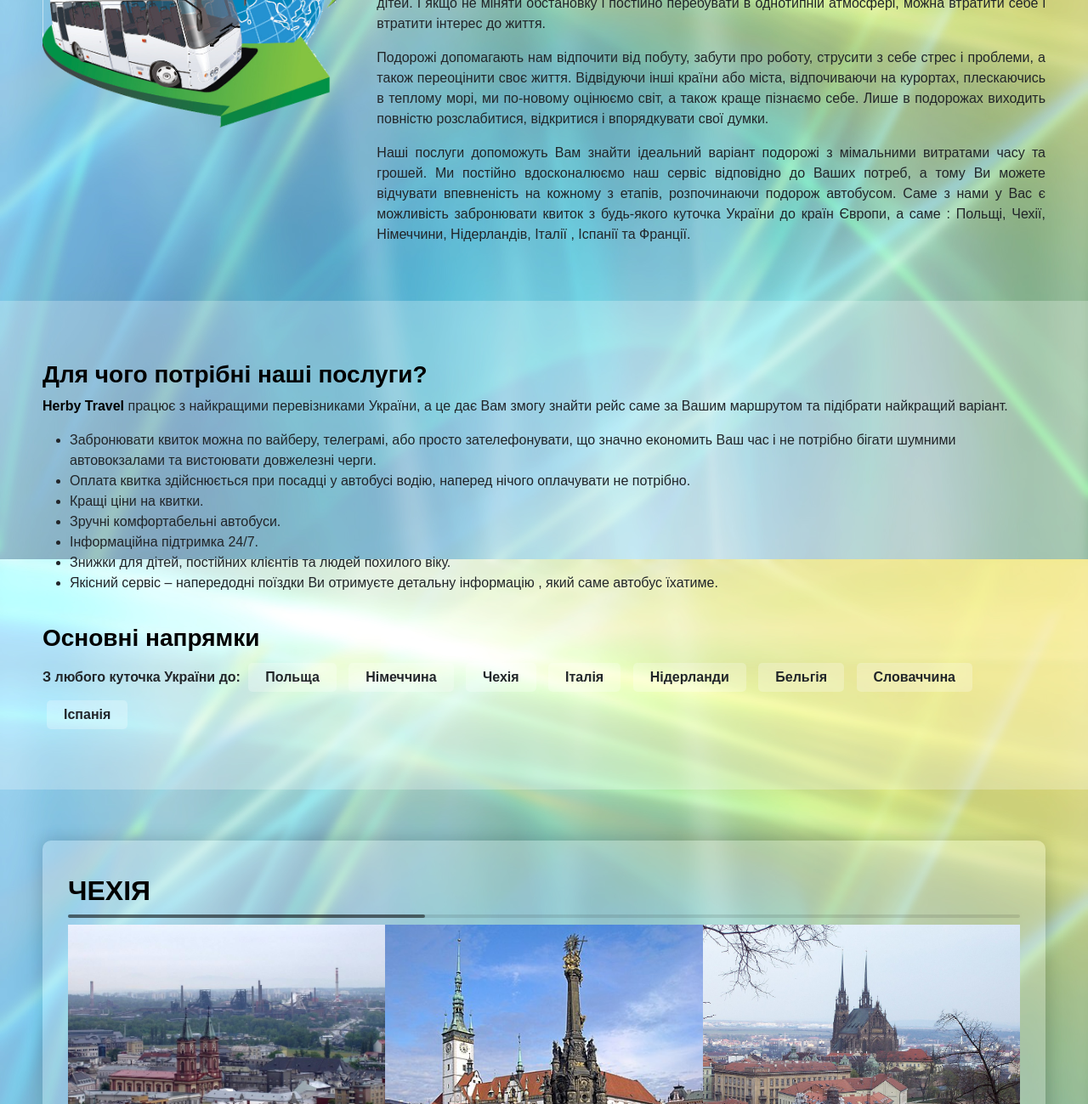
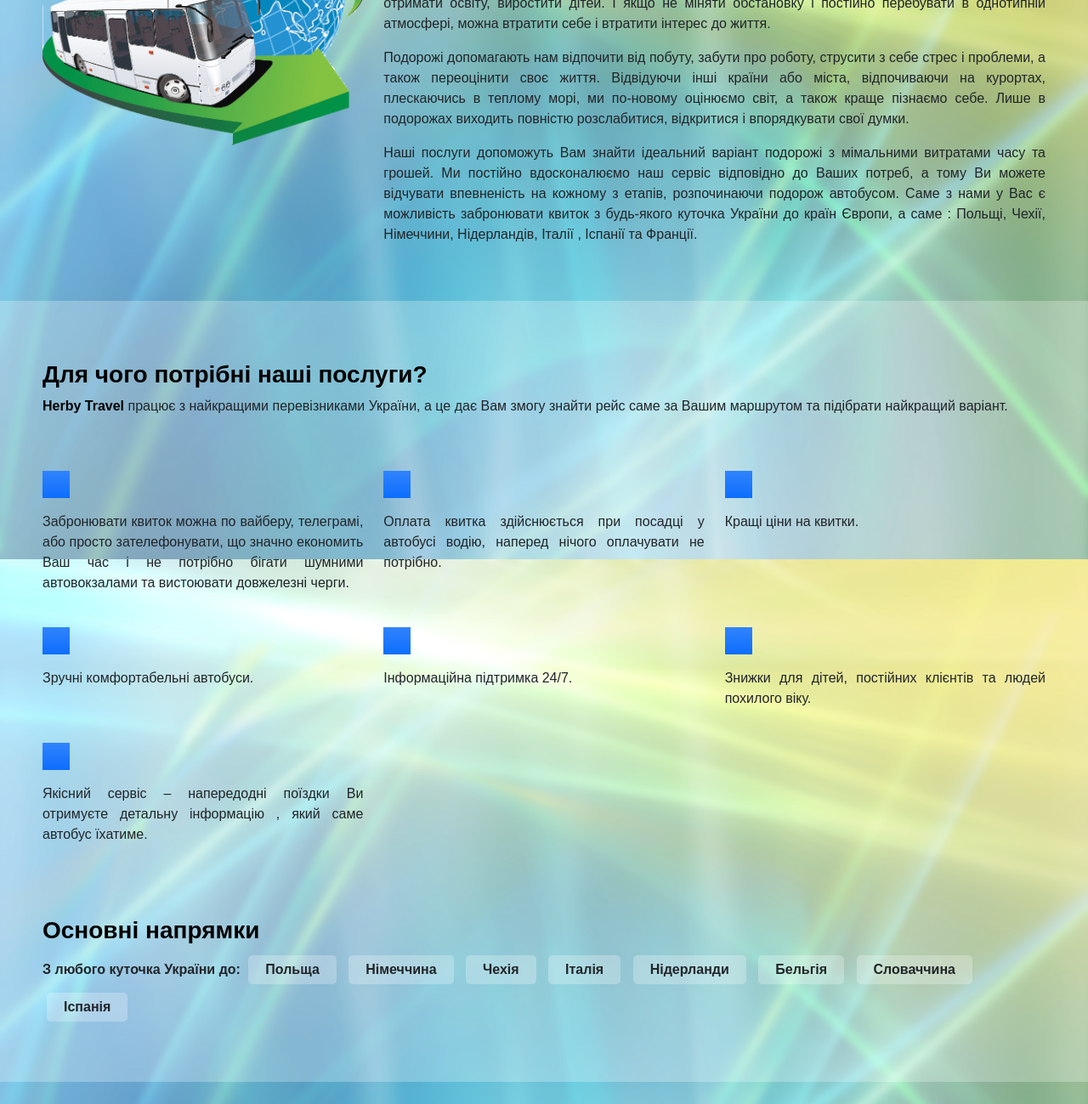
Before and after one commit to Mary-Matsuk/HerbieTravel.io, a plain HTML site: page index.html in a window 1280 px wide. Shown: the part 302-1601 px from the top of the page at 85% size. Drawn offline with nearby package versions, Linux system fonts and the light colour scheme.

Commit message:
вапвпвп

```diff
--- a/index.html
+++ b/index.html
@@ -156,18 +156,18 @@
     <div class="phone">
         <div class="animated pulse"><a href="tel:+068 663 3513">+38 (068) 663 3513</a></div>
     </div>
-    <section id="about" class="d-flex">
-
-        <div class="imgAbout col-md-4 col-sm-12">
+    <section id="about" >
+<div class=" row ">
+        <div class="imgAbout col-lg-4 ">
             <img class="bas" src="img/bas.png" alt="img">
             <img class="logo" src="img/logo.svg" alt="img">
 
         </div>
-        <div class="textAbout">
+        <div class="textAbout col-lg-8 ">
             <h1>Про нас </h1>
             <p><span>Herby Travel</span> - швидке бронювання автобусних квитків на міжнародні рейси!</p>
             <p>Більша частина нашого життя проходить за роботою, сімейними або побутовими справами. Озираючись назад, ми
-            розуміємо, що багато часу витратили на те, щоб заробити гроші, отримати освіту, виростити дітей. І якщо
+                розуміємо, що багато часу витратили на таррлрдлие, щоб заробити гроші, отримати освіту, виростити дітей. І якщо
                 не міняти обстановку і постійно перебувати в однотипній атмосфері, можна втратити себе і втратити
                 інтерес до життя.</p>
             <p>Подорожі допомагають нам відпочити від побуту, забути про роботу, струсити з себе стрес і проблеми, а
@@ -181,6 +181,8 @@
                 Іспанії та Франції.</p>
         </div>
 
+</div>
+
 
     </section>
     <section>
@@ -188,18 +190,84 @@
         <p><span>Herby Travel</span> працює з найкращими перевізниками України, а це дає Вам змогу знайти рейс саме
             за Вашим
             маршрутом та підібрати найкращий варіант.</p>
-        <ul>
-            <li>Забронювати квиток можна по вайберу, телеграмі, або просто зателефонувати, що значно економить Ваш
-                час і не потрібно бігати шумними автовокзалами та вистоювати довжелезні черги.
-            </li>
-            <li>Оплата квитка здійснюється при посадці у автобусі водію, наперед нічого оплачувати не потрібно.</li>
-            <li>Кращі ціни на квитки.</li>
-            <li>Зручні комфортабельні автобуси.</li>
-            <li>Інформаційна підтримка 24/7.</li>
-            <li>Знижки для дітей, постійних клієнтів та людей похилого віку.</li>
-            <li>Якісний сервіс – напередодні поїздки Ви отримуєте детальну інформацію , який саме автобус їхатиме.
-            </li>
-        </ul>
+        <div class="row g-4 py-5 row-cols-1 row-cols-lg-3">
+
+            <div class=" col">
+                <div class=" d-inline-flex align-items-center justify-content-center text-bg-primary bg-gradient fs-2 mb-3">
+                    <svg class="bi" width="1em" height="1em">
+                        <use xlink:href="#toggles2"></use>
+                    </svg>
+                </div>
+                <p>Забронювати квиток можна по вайберу, телеграмі, або просто зателефонувати, що значно економить Ваш
+                    час і не потрібно бігати шумними автовокзалами та вистоювати довжелезні черги.</p>
+
+            </div>
+            <div class=" col">
+                <div class=" d-inline-flex align-items-center justify-content-center text-bg-primary bg-gradient fs-2 mb-3">
+                    <svg class="bi" width="1em" height="1em">
+                        <use xlink:href="#toggles2"></use>
+                    </svg>
+                </div>
+                <p>Оплата квитка здійснюється при посадці у автобусі водію, наперед нічого оплачувати не потрібно.</p>
+
+            </div>            <div class=" col">
+                <div class=" d-inline-flex align-items-center justify-content-center text-bg-primary bg-gradient fs-2 mb-3">
+                    <svg class="bi" width="1em" height="1em">
+                        <use xlink:href="#toggles2"></use>
+                    </svg>
+                </div>
+                <p>Кращі ціни на квитки.</p>
+
+            </div>            <div class=" col">
+                <div class=" d-inline-flex align-items-center justify-content-center text-bg-primary bg-gradient fs-2 mb-3">
+                    <svg class="bi" width="1em" height="1em">
+                        <use xlink:href="#toggles2"></use>
+                    </svg>
+                </div>
+                <p>Зручні комфортабельні автобуси.</p>
+
+            </div>
+            <div class=" col">
+                <div class=" d-inline-flex align-items-center justify-content-center text-bg-primary bg-gradient fs-2 mb-3">
+                    <svg class="bi" width="1em" height="1em">
+                        <use xlink:href="#toggles2"></use>
+                    </svg>
+                </div>
+                <p>Інформаційна підтримка 24/7.</p>
+
+            </div>          <div class=" col">
+                <div class=" d-inline-flex align-items-center justify-content-center text-bg-primary bg-gradient fs-2 mb-3">
+                    <svg class="bi" width="1em" height="1em">
+                        <use xlink:href="#toggles2"></use>
+                    </svg>
+                </div>
+                <p>Знижки для дітей, постійних клієнтів та людей похилого віку.</p>
+
+            </div>
+            <div class=" col">
+                <div class=" d-inline-flex align-items-center justify-content-center text-bg-primary bg-gradient fs-2 mb-3">
+                    <svg class="bi" width="1em" height="1em">
+                        <use xlink:href="#toggles2"></use>
+                    </svg>
+                </div>
+                <p>Якісний сервіс – напередодні поїздки Ви отримуєте детальну інформацію , який саме автобус їхатиме.</p>
+
+            </div>
+        </div>
+
+
+<!--        <ul>-->
+<!--            <li>Забронювати квиток можна по вайберу, телеграмі, або просто зателефонувати, що значно економить Ваш-->
+<!--                час і не потрібно бігати шумними автовокзалами та вистоювати довжелезні черги.-->
+<!--            </li>-->
+<!--            <li>Оплата квитка здійснюється при посадці у автобусі водію, наперед нічого оплачувати не потрібно.</li>-->
+<!--            <li>Кращі ціни на квитки.</li>-->
+<!--            <li>Зручні комфортабельні автобуси.</li>-->
+<!--            <li>Інформаційна підтримка 24/7.</li>-->
+<!--            <li>Знижки для дітей, постійних клієнтів та людей похилого віку.</li>-->
+<!--            <li>Якісний сервіс – напередодні поїздки Ви отримуєте детальну інформацію , який саме автобус їхатиме.-->
+<!--            </li>-->
+<!--        </ul>-->
 
         <h3>Основні напрямки</h3>
         <ul class="country">
@@ -216,7 +284,7 @@
 
     </section>
 
-    <section id="Czechia">
+    <section class="section_background" id="Czechia">
         <div class="section_country">
             <h2>Чехія </h2>
             <div class="swiper mySwiperCity">
@@ -260,7 +328,7 @@
 
         </div>
     </section>
-    <section id="Netherlands">
+    <section class="section_background" id="Netherlands">
         <div class="section_country">
             <h2>Нідерланди </h2>
 
@@ -304,7 +372,7 @@
             </div>
         </div>
     </section>
-    <section id="Austria">
+    <section class="section_background mb-5" id="Austria">
         <div class="section_country">
             <h2>Австрія </h2>
 
--- a/style.css
+++ b/style.css
@@ -29,7 +29,7 @@ nav {
 }
 
 .navCountry {
-   display: inline-flex;
+    display: inline-flex;
     text-align: center;
     justify-content: center;
 
@@ -71,7 +71,11 @@ h3 {
 p {
     text-align: justify;
 }
-
+img {
+    width: 100%;
+    height: 100%;
+    display: block;
+}
 .dropdown:hover .dropdown-content {
     display: block;
     max-height: 35vh;
@@ -127,22 +131,36 @@ section {
 #about {
     padding-top: 150px;
 }
-.imgAbout .bas{
+
+.imgAbout {
+       position: relative;
+         overflow-x: hidden;
+}
+.imgAbout .bas {
     width: 100%;
     height: auto;
-    padding-right: 40px;
+    /*overflow: hidden;*/
+
 }
-.imgAbout .logo{
- width: 12%;
+
+.imgAbout .logo {
+    width: 27%;
     height: auto;
     position: absolute;
     left: 7%;
     top: 5%;
+    overflow: hidden;
 }
+
 section:nth-of-type(2n) {
     background-color: rgba(255, 255, 255, 0.25);
+}
 
+.section_background {
+    background-color: rgba(255, 255, 255, 0) !important;
+    padding-bottom: 0 !important;
 }
+
 
 /*section:last-of-type {*/
 /*    height: 100vh;*/
@@ -152,13 +170,15 @@ section:nth-of-type(2n) {
     background-color: rgba(255, 255, 255, 0.25);
     border-radius: 10px;
     padding: 40px 30px;
-    margin-top: 10px;
+    /*margin-top: 10px;*/
     box-shadow: 0 0 18px 2px rgba(0, 0, 0, .15);
-/*margin-bottom: 30px;*/
+    /*margin-bottom: 30px;*/
 }
-.section_country>div{
+
+.section_country > div {
     position: relative;
 }
+
 .active {
     /*color: lime;*/
     font-weight: 600;
@@ -298,122 +318,136 @@ section:nth-of-type(2n) {
     opacity: 1;
 }
 
-.swiper-horizontal>.swiper-scrollbar, .swiper-scrollbar.swiper-scrollbar-horizontal {
+.swiper-horizontal > .swiper-scrollbar, .swiper-scrollbar.swiper-scrollbar-horizontal {
     position: relative;
     left: unset;
     /* bottom: var(--swiper-scrollbar-bottom,4px); */
     top: 0;
     z-index: 50;
-    height: var(--swiper-scrollbar-size,4px);
-     width: 100% !important;
+    /*height: var(--swiper-scrollbar-size,4px);*/
+    width: 100% !important;
     margin-bottom: 8px;
 }
 
 
-
-
-#Czechia>div>div>div>.slideCity:nth-child(1) {
+#Czechia > div > div > div > .slideCity:nth-child(1) {
     background: url("img/ostrava.jpg") center no-repeat fixed;
     background-size: cover;
 }
 
-#Czechia>div>div>div>.slideCity:nth-child(2) {
+#Czechia > div > div > div > .slideCity:nth-child(2) {
     background: url("img/olomouc.jpg") center no-repeat fixed;
     background-size: cover;
 }
-#Czechia>div>div>div>.slideCity:nth-child(3) {
+
+#Czechia > div > div > div > .slideCity:nth-child(3) {
     background: url("img/Brno.jpg") center no-repeat fixed;
     background-size: cover;
 }
-#Czechia>div>div>div>.slideCity:nth-child(4) {
+
+#Czechia > div > div > div > .slideCity:nth-child(4) {
     background: url("img/Jihlava.jpg") center no-repeat fixed;
     background-size: cover;
 }
-#Czechia>div>div>div>.slideCity:nth-child(5) {
+
+#Czechia > div > div > div > .slideCity:nth-child(5) {
     background: url("img/Humpolec.jpg") center no-repeat fixed;
     background-size: cover;
 }
-#Czechia>div>div>div>.slideCity:nth-child(6) {
+
+#Czechia > div > div > div > .slideCity:nth-child(6) {
     background: url("img/Praha.jpg") center no-repeat fixed;
     background-size: cover;
 }
-#Czechia>div>div>div>.slideCity:nth-child(7) {
+
+#Czechia > div > div > div > .slideCity:nth-child(7) {
     background: url("img/Plzen.jpg") center no-repeat fixed;
     background-size: cover;
 }
-#Czechia>div>div>div>.slideCity:nth-child(8) {
+
+#Czechia > div > div > div > .slideCity:nth-child(8) {
     background: url("img/Praha.jpg") center no-repeat fixed;
     background-size: cover;
 }
 
 
-
-#Netherlands>div>div>div>.slideCity:nth-child(1) {
+#Netherlands > div > div > div > .slideCity:nth-child(1) {
     background: url("img/ostrava.jpg") center no-repeat fixed;
     background-size: cover;
 }
 
-#Netherlands>div>div>div>.slideCity:nth-child(2) {
+#Netherlands > div > div > div > .slideCity:nth-child(2) {
     background: url("img/olomouc.jpg") center no-repeat fixed;
     background-size: cover;
 }
-#Netherlands>div>div>div>.slideCity:nth-child(3) {
+
+#Netherlands > div > div > div > .slideCity:nth-child(3) {
     background: url("img/Brno.jpg") center no-repeat fixed;
     background-size: cover;
 }
-#Netherlands>div>div>div>.slideCity:nth-child(4) {
+
+#Netherlands > div > div > div > .slideCity:nth-child(4) {
     background: url("img/Jihlava.jpg") center no-repeat fixed;
     background-size: cover;
 }
-#Netherlands>div>div>div>.slideCity:nth-child(5) {
+
+#Netherlands > div > div > div > .slideCity:nth-child(5) {
     background: url("img/Humpolec.jpg") center no-repeat fixed;
     background-size: cover;
 }
-#Netherlands>div>div>div>.slideCity:nth-child(6) {
+
+#Netherlands > div > div > div > .slideCity:nth-child(6) {
     background: url("img/Praha.jpg") center no-repeat fixed;
     background-size: cover;
 }
-#Netherlands>div>div>div>.slideCity:nth-child(7) {
+
+#Netherlands > div > div > div > .slideCity:nth-child(7) {
     background: url("img/Plzen.jpg") center no-repeat fixed;
     background-size: cover;
 }
-#Netherlands>div>div>div>.slideCity:nth-child(8) {
+
+#Netherlands > div > div > div > .slideCity:nth-child(8) {
     background: url("img/Praha.jpg") center no-repeat fixed;
     background-size: cover;
 }
 
 
-
-#Austria>div>div>div>.slideCity:nth-child(1) {
+#Austria > div > div > div > .slideCity:nth-child(1) {
     background: url("img/ostrava.jpg") center no-repeat fixed;
     background-size: cover;
 }
 
-#Austria>div>div>div>.slideCity:nth-child(2) {
+#Austria > div > div > div > .slideCity:nth-child(2) {
     background: url("img/olomouc.jpg") center no-repeat fixed;
     background-size: cover;
 }
-#Austria>div>div>div>.slideCity:nth-child(3) {
+
+#Austria > div > div > div > .slideCity:nth-child(3) {
     background: url("img/Brno.jpg") center no-repeat fixed;
     background-size: cover;
 }
-#Austria>div>div>div>.slideCity:nth-child(4) {
+
+#Austria > div > div > div > .slideCity:nth-child(4) {
     background: url("img/Jihlava.jpg") center no-repeat fixed;
     background-size: cover;
 }
-#Austria>div>div>div>.slideCity:nth-child(5) {
+
+#Austria > div > div > div > .slideCity:nth-child(5) {
     background: url("img/Humpolec.jpg") center no-repeat fixed;
     background-size: cover;
 }
-#Austria>div>div>div>.slideCity:nth-child(6) {
+
+#Austria > div > div > div > .slideCity:nth-child(6) {
     background: url("img/Praha.jpg") center no-repeat fixed;
     background-size: cover;
 }
-#Austria>div>div>div>.slideCity:nth-child(7) {
+
+#Austria > div > div > div > .slideCity:nth-child(7) {
     background: url("img/Plzen.jpg") center no-repeat fixed;
     background-size: cover;
 }
-#Austria>div>div>div>.slideCity:nth-child(8) {
+
+#Austria > div > div > div > .slideCity:nth-child(8) {
     background: url("img/Praha.jpg") center no-repeat fixed;
     background-size: cover;
 }
```
Lines whose indentation alone changed are shown as unchanged.
